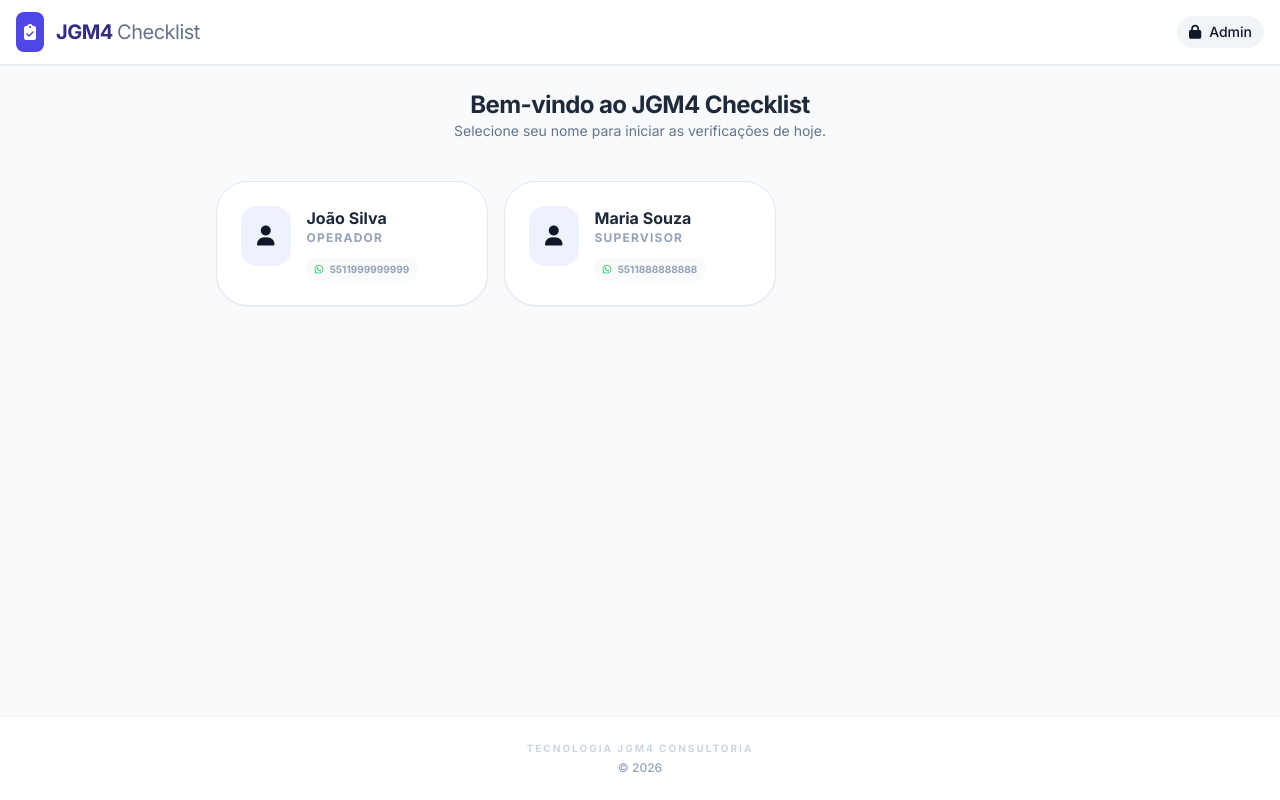
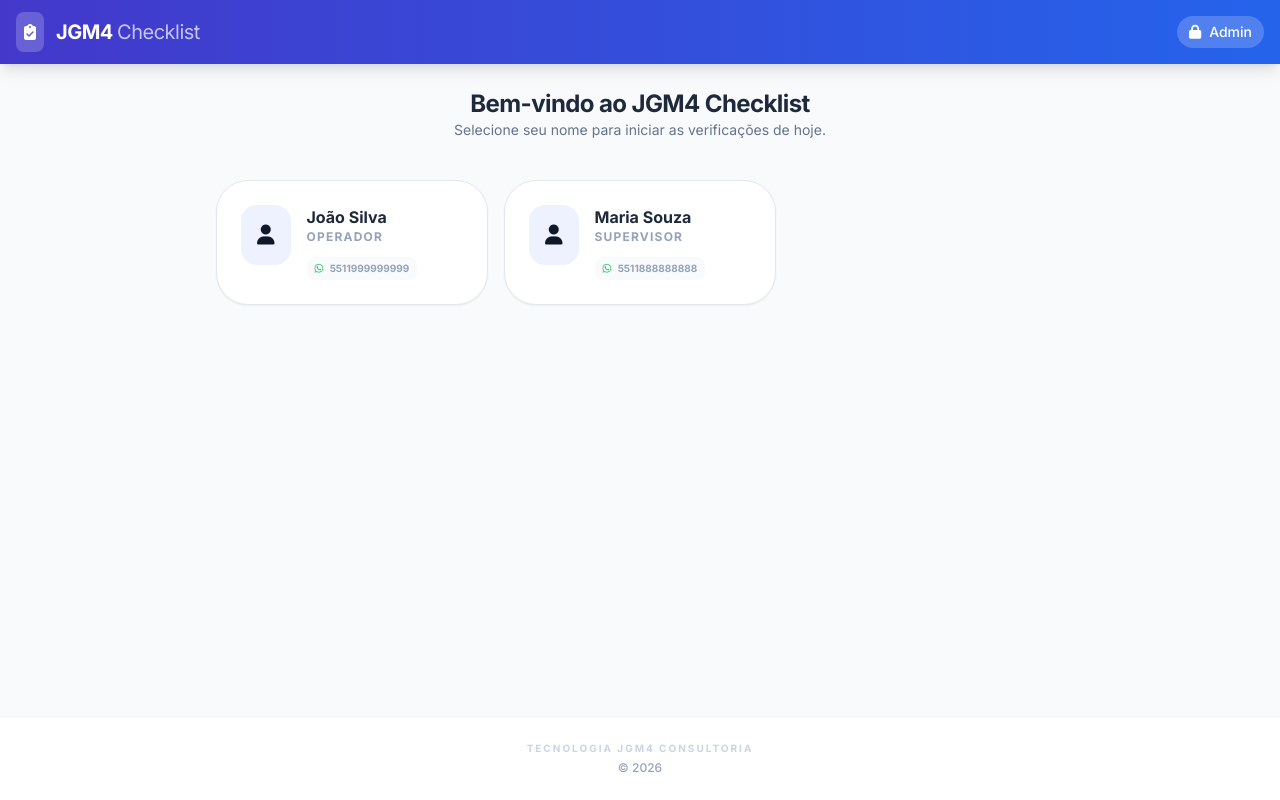
Before and after one commit to btmuniz72/jgm4consultoria-check-list, a React (Vite) app: page / in a window 1280 px wide. Built offline with nearby package versions, Linux system fonts and the light colour scheme.

Commit message:
feat: update header to use brand colors with white text
Change header background to indigo-blue gradient and set text to white.

```diff
--- a/App.tsx
+++ b/App.tsx
@@ -68,29 +68,29 @@ const App: React.FC = () => {
 
   return (
     <div className="min-h-screen bg-slate-50 text-slate-900 flex flex-col">
-      <header className="bg-white border-b border-slate-200 sticky top-0 z-30 px-4 py-3 flex justify-between items-center shadow-sm">
+      <header className="bg-gradient-to-r from-indigo-700 to-blue-600 sticky top-0 z-30 px-4 py-3 flex justify-between items-center shadow-lg">
         <div className="flex items-center space-x-3">
           {companyLogo ? (
-            <img src={companyLogo} alt="Logo" className="h-10 w-auto object-contain max-w-[120px]" />
+            <img src={companyLogo} alt="Logo" className="h-10 w-auto object-contain max-w-[120px] brightness-0 invert" />
           ) : (
-            <div className="bg-indigo-600 p-2 rounded-lg">
+            <div className="bg-white/20 p-2 rounded-lg">
                <i className="fas fa-clipboard-check text-white"></i>
             </div>
           )}
           <div>
-            <h1 className="text-xl font-bold text-indigo-900 tracking-tight">JGM4 <span className="text-slate-500 font-normal">Checklist</span></h1>
+            <h1 className="text-xl font-bold text-white tracking-tight">JGM4 <span className="text-white/70 font-normal">Checklist</span></h1>
           </div>
         </div>
         <div className="flex items-center space-x-3">
           {view === AppView.ADMIN_DASHBOARD && (
-            <button onClick={logout} className="text-sm font-medium text-slate-500 hover:text-indigo-600 transition-colors">
+            <button onClick={logout} className="text-sm font-medium text-white/80 hover:text-white transition-colors">
               <i className="fas fa-sign-out-alt mr-2"></i>Sair
             </button>
           )}
           {view === AppView.USER_SELECT && (
             <button
               onClick={() => setView(AppView.LOGIN)}
-              className="text-sm font-medium bg-slate-100 px-3 py-1.5 rounded-full hover:bg-slate-200 transition-colors"
+              className="text-sm font-medium bg-white/20 text-white px-3 py-1.5 rounded-full hover:bg-white/30 transition-colors"
             >
               <i className="fas fa-lock mr-2"></i>Admin
             </button>
```
